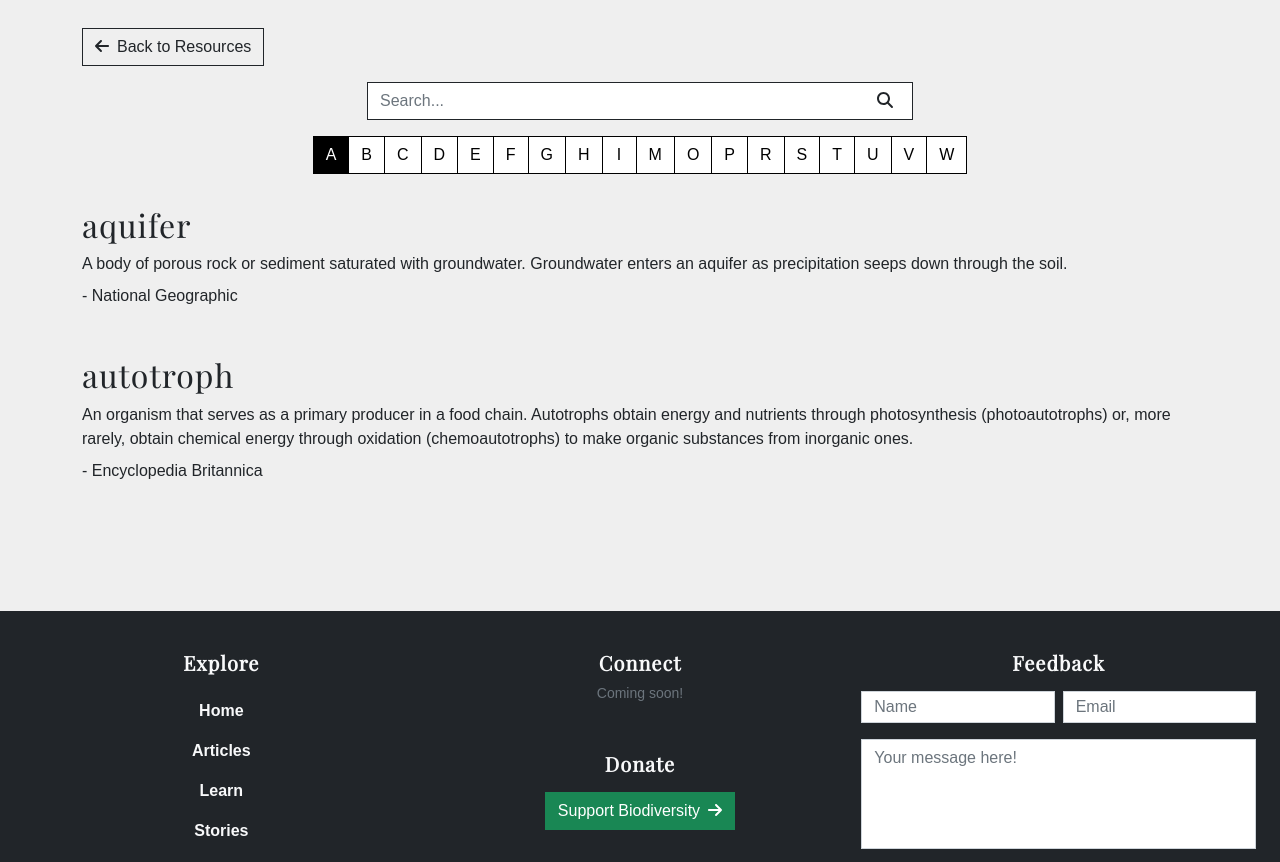
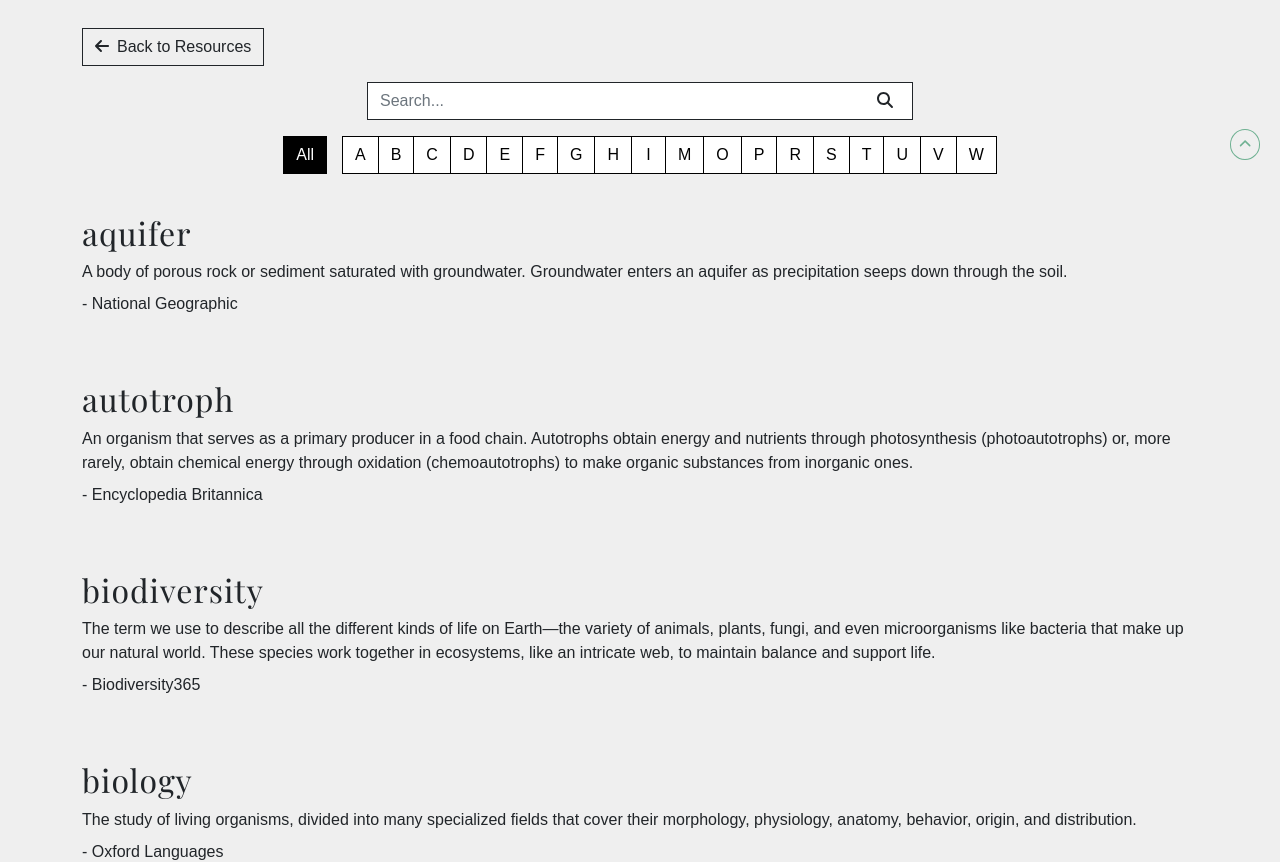
Before and after one commit to DMKCodes/bio-365, a React (Create React App) app in the folder client/: page /glossary in a window 1280 px wide. Shown: the part 620-1482 px from the top of the page. Built offline with nearby package versions, Linux system fonts and the light colour scheme; a web font is replaced by a local one.

Commit message:
alpha 1.0.1 update glossary pagination & filter functions

```diff
--- a/client/src/app/shared/GLOSSARY.js
+++ b/client/src/app/shared/GLOSSARY.js
@@ -350,3 +350,15 @@ export const GLOSSARY_DICT = GLOSSARY.reduce((dict, item) => {
     dict[item.term] = item;
     return dict;
 }, {});
+
+export const formatGlossary = () => {
+    const similarTermsRemoved = GLOSSARY.filter((item, index, self) =>
+        index === self.findIndex((t) => (
+            t.term.slice(0, 6) === item.term.slice(0, 6)
+        )
+    ));
+
+    const sortedItems = similarTermsRemoved.sort((a, b) => a.term.localeCompare(b.term));
+
+    return sortedItems;
+};
--- a/client/src/pages/GlossaryPage.js
+++ b/client/src/pages/GlossaryPage.js
@@ -13,13 +13,14 @@ import {
 } from 'reactstrap';
 import Header from '../components/Header';
 import VideoBackground from '../components/VideoBackground';
+import TopButton from '../components/TopButton';
 import { FontAwesomeIcon } from '@fortawesome/react-fontawesome';
 import { faSearch, faTimes, faArrowLeft } from '@fortawesome/free-solid-svg-icons';
 import { GLOSSARY_PAGE_VIDEO_BG } from '../app/shared/VIDEO_BACKGROUNDS';
-import { GLOSSARY } from '../app/shared/GLOSSARY';
+import { formatGlossary } from '../app/shared/GLOSSARY';
 
 const GlossaryPage = () => {
-    const [items, setItems] = useState([]);
+    const [allItems, setAllItems] = useState([]);
     const [currentLetter, setCurrentLetter] = useState(null);
 
     const [searchQuery, setSearchQuery] = useState('');
@@ -28,38 +29,16 @@ const GlossaryPage = () => {
     const [searchResults, setSearchResults] = useState(null);
     const [noResults, setNoResults] = useState(false);
 
-    const organizeTerms = (terms) => {
-        // Filter out duplicates
-        const filteredItems = terms.filter((item, index, self) =>
-            index === self.findIndex((t) => (
-                t.term.slice(0, 6) === item.term.slice(0, 6)
-            ))
+    useEffect(() => {
+        const glossary = formatGlossary();
+        setAllItems(glossary);
+    }, []);
+
+    const populatePagination = () => {
+        return Array.from(
+            new Set(allItems.map(item => item.term[0].toUpperCase()))
         );
-
-        // Sort alphabetically
-        const sortedItems = filteredItems.sort((a, b) => a.term.localeCompare(b.term));
-
-        return sortedItems;
     };
-
-    useEffect(() => {
-        const organizedGlossary = organizeTerms(GLOSSARY);
-
-        // Group items by the first letter
-        const groupedItems = organizedGlossary.reduce((grouped, item) => {
-            const letter = item.term.charAt(0).toUpperCase();
-
-            if (!grouped[letter]) {
-                grouped[letter] = [];
-            }
-
-            grouped[letter].push(item);
-            return grouped;
-        }, {});
-
-        setItems(groupedItems);
-        setCurrentLetter(Object.keys(groupedItems)[0]);
-    }, []);
 
     const handleLetterClick = (letter) => {
         setCurrentLetter(letter);
@@ -79,17 +58,17 @@ const GlossaryPage = () => {
             setSearchPerformed(true);
 
             // Filter out glossary items w/ no matching strings
-            const filteredItems = GLOSSARY.filter((item) =>
-                item.term.toLowerCase().includes(searchQuery.toLowerCase())
+            const filteredItems = allItems.filter((item) =>
+                item.term.toLowerCase().includes(searchQuery.toLowerCase()) ||
+                item.definition.toLowerCase().includes(searchQuery.toLowerCase()) ||
+                item.source.toLowerCase().includes(searchQuery.toLowerCase())
             );
 
             if (!filteredItems[0]) {
                 setNoResults(true);
-                return;
             } else {
                 setNoResults(false);
-                const organizedItems = organizeTerms(filteredItems);
-                setSearchResults(organizedItems);
+                setSearchResults(filteredItems);
             }
         }
     };
@@ -98,7 +77,7 @@ const GlossaryPage = () => {
         setSearchPerformed(false);
         setNoResults(false);
         setSearchQuery('');
-        setCurrentLetter('A');
+        setCurrentLetter(null);
     };
 
     return (
@@ -142,13 +121,29 @@ const GlossaryPage = () => {
                 <Row className='mt-3 d-flex justify-content-center'>
                     <Col lg='6' md='8' xs='10' className='d-flex justify-content-center'>
                         <Pagination className='pagination'>
-                            {Object.keys(items).map((letter) => (
+                            <PaginationItem
+                                active={!currentLetter}
+                                className='me-3'
+                            >
+                                <PaginationLink
+                                    onClick={() => {
+                                        setCurrentLetter(null);
+                                    }}
+                                    className='rounded-0'
+                                >
+                                    All
+                                </PaginationLink>
+                            </PaginationItem>
+                            {populatePagination().map((letter) => (
                                 <PaginationItem
                                     key={letter}
                                     active={currentLetter === letter}
                                 >
                                     <PaginationLink
-                                        onClick={() => handleLetterClick(letter)}
+                                        onClick={() => {
+                                            console.log(letter);
+                                            handleLetterClick(letter)
+                                        }}
                                         className='rounded-0'
                                     >
                                         {letter}
@@ -161,8 +156,8 @@ const GlossaryPage = () => {
 
                 <Row className='mb-5'>
                     {noResults ? (
-                        <div className='text-center'>
-                            <h5>No results...</h5>
+                        <div className='text-center mt-5'>
+                            <h3>No results found for <i>{searchQuery}</i>.</h3>
                         </div>
                     ) : searchPerformed ? (
                         searchResults.map((item, index) => {
@@ -174,18 +169,32 @@ const GlossaryPage = () => {
                                 </div>
                             );
                         })
-                    ) : items[currentLetter] ? (
-                        items[currentLetter].map((item, index) => {
+                    ) : currentLetter ? (
+                        allItems.filter((item) => item.term.charAt(0).toUpperCase() === currentLetter)
+                            .map((item, index) => {
+                                return (
+                                    <div key={index} className='my-4'>
+                                        <h2 className='pf'>{item.term}</h2>
+                                        <p className='mb-2'>{item.definition}</p>
+                                        <p>- {item.source}</p>
+                                    </div>
+                                );
+                            }
+                        )
+                    ) : (
+                        allItems.map((item, index) => {
                             return (
-                                <div key={index} className='my-3'>
+                                <div key={index} className='my-4'>
                                     <h2 className='pf'>{item.term}</h2>
                                     <p className='mb-2'>{item.definition}</p>
                                     <p>- {item.source}</p>
                                 </div>
-                            );
+                            )
                         })
-                    ) : null}
+                    )}
                 </Row>
+
+                <TopButton />
             </Container>
         </Container>
     );
--- a/client/src/pages/ResourcesPage.js
+++ b/client/src/pages/ResourcesPage.js
@@ -40,7 +40,7 @@ const ResourcesPage = () => {
                     </Col>
                 </Row>
 
-                <TopButton />
+                {/* <TopButton /> */}
             </Container>
         </Container>
     );
```
